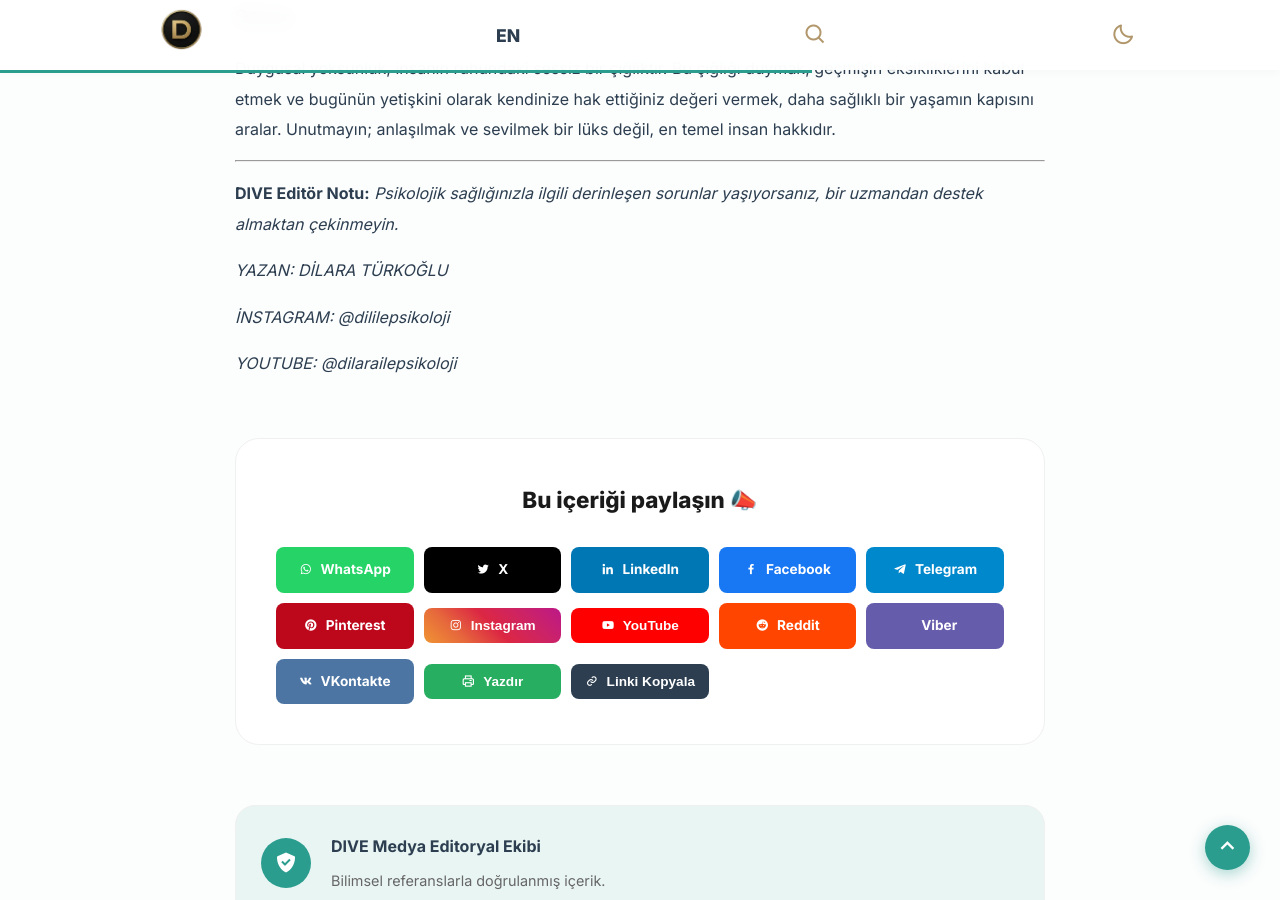
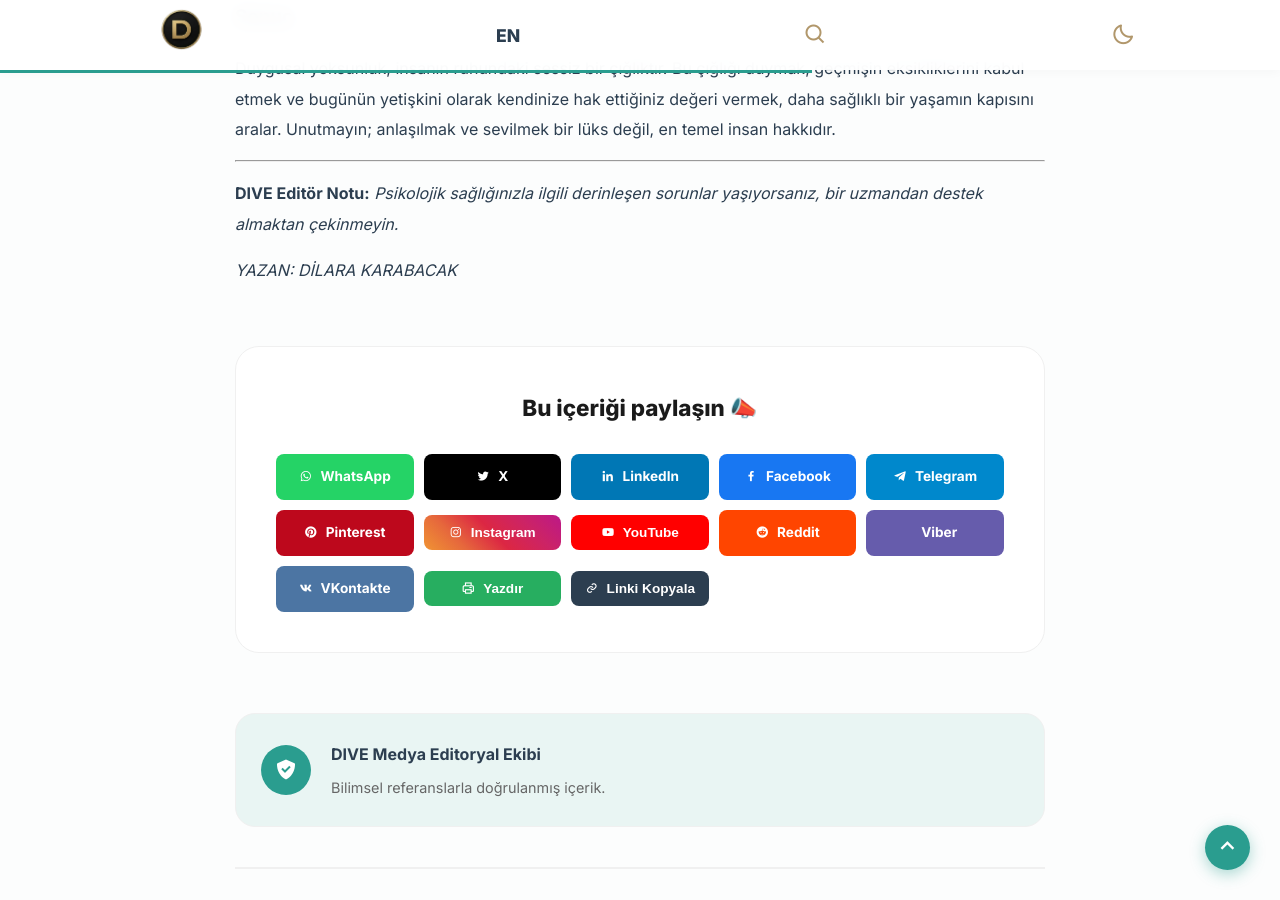
Before and after one commit to EKTHOLDING/dive, a Jekyll site: the page built from _posts/2026-03-24-görünmez-bir-boşluk-duygusal-yoksunluk-şeması-ve-psikolojik-etkileri.md, in a window 1280 px wide and 900 px high, scrolled down 2167 px. Built offline with Jekyll 4.4.1, drawn with Linux system fonts in a browser that asks for light colours.

Commit message:
Update 🇹🇷 Türkçe Yazı Ekle “2026-03-24-görünmez-bir-boşluk-duygusal-yoksunluk-şeması-ve-psikolojik-etkileri”

```diff
--- a/_posts/2026-03-24-görünmez-bir-boşluk-duygusal-yoksunluk-şeması-ve-psikolojik-etkileri.md
+++ b/_posts/2026-03-24-görünmez-bir-boşluk-duygusal-yoksunluk-şeması-ve-psikolojik-etkileri.md
@@ -49,8 +49,4 @@
 
 **DIVE Editör Notu:** _Psikolojik sağlığınızla ilgili derinleşen sorunlar yaşıyorsanız, bir uzmandan destek almaktan çekinmeyin._
 
-_YAZAN: DİLARA TÜRKOĞLU_
-
-_İNSTAGRAM: @dililepsikoloji_
-
-_YOUTUBE: @dilarailepsikoloji_
+_YAZAN: DİLARA KARABACAK_
```
